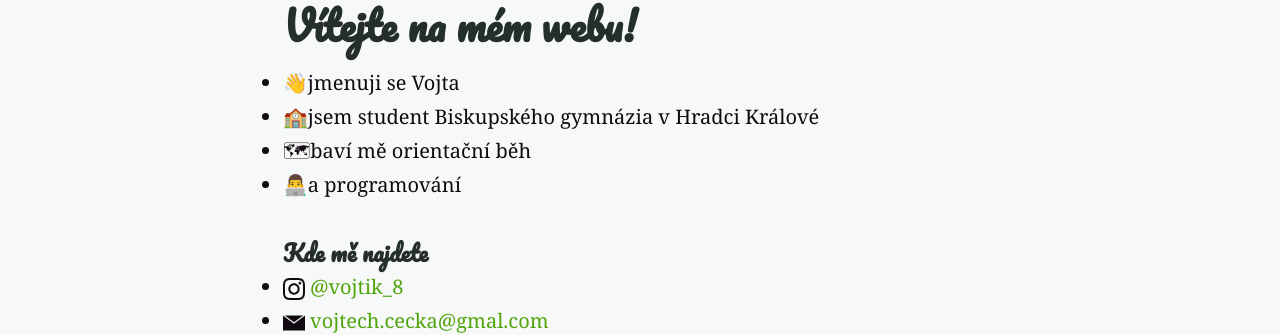
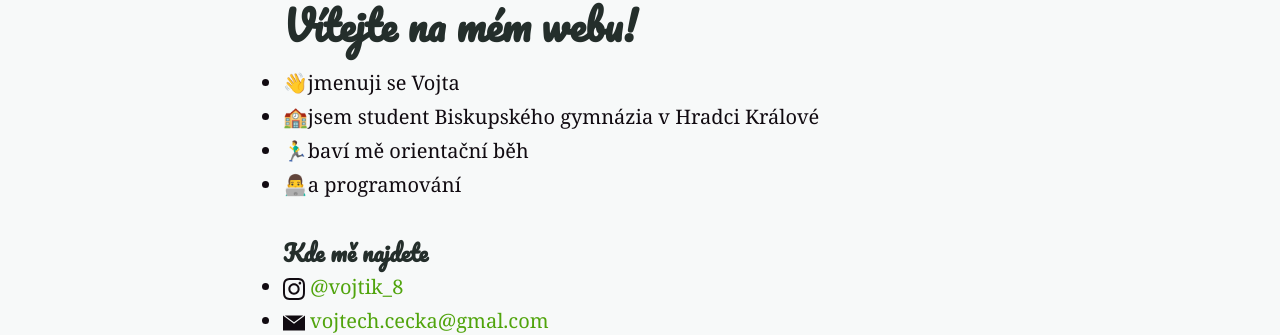
Before and after one commit to vojteaka7/vojteaka7.github.io, a Jekyll site: the page built from index.md, in a window 1280 px wide. Shown: the part 109-444 px from the top of the page. Built offline with Jekyll 4.4.1, drawn with Linux system fonts in a browser that asks for light colours.

```diff
--- a/index.md
+++ b/index.md
@@ -6,7 +6,7 @@ title: Vítejte na mém webu!
 
 - 👋jmenuji se Vojta
 - 🏫jsem student Biskupského gymnázia v Hradci Králové
-- 🗺baví mě orientační běh
+- 🏃‍♂️baví mě orientační běh
 - 👨‍💻a programování
 
 ##### Kde mě najdete
```
